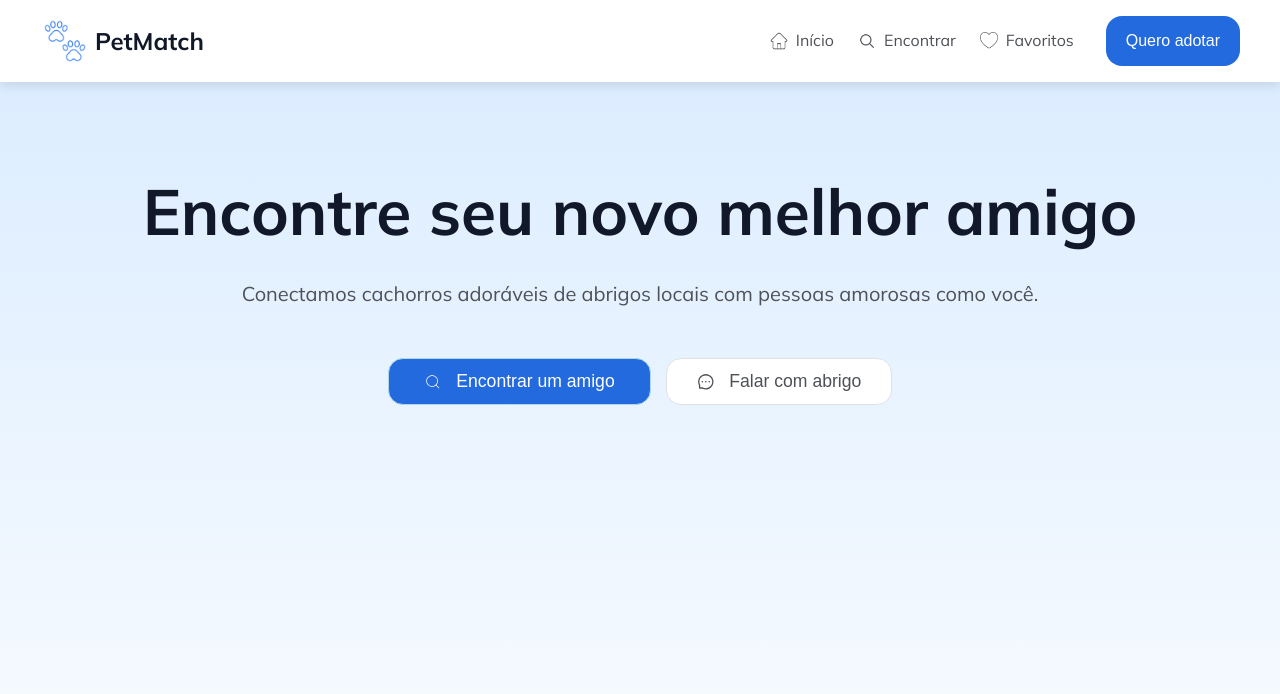
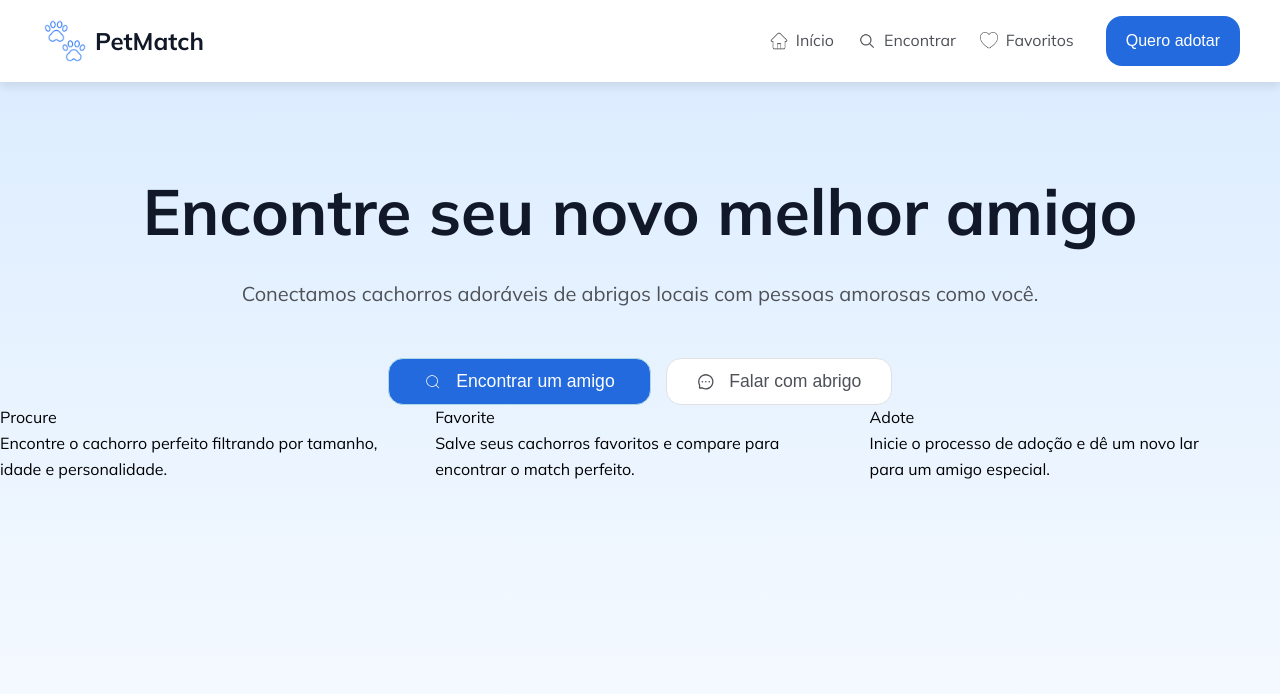
Before and after one commit to GGhiaroni/petmatch, a React (Vite) app: page / in a window 1280 px wide. Shown: the top 694 px of the page. Built offline with nearby package versions, Linux system fonts and the light colour scheme.

Commit message:
comecado os icones do hero section

```diff
--- a/src/componentes/HeroSection/index.jsx
+++ b/src/componentes/HeroSection/index.jsx
@@ -1,6 +1,7 @@
 import { AiOutlineMessage } from "react-icons/ai";
 import { CiSearch } from "react-icons/ci";
 import styled from "styled-components";
+import HeroSectionIcones from "../HeroSectionIcones";
 
 const HeroSectionContainer = styled.section`
   margin: 10rem auto;
@@ -68,6 +69,7 @@ const HeroSection = () => {
           Falar com abrigo
         </BtnContato>
       </ContainerBotoes>
+      <HeroSectionIcones />
     </HeroSectionContainer>
   );
 };
--- /dev/null
+++ b/src/componentes/HeroSectionIcones/index.jsx
@@ -0,0 +1,43 @@
+import styled from "styled-components";
+
+const ContainerIcones = styled.div`
+  display: flex;
+  gap: 3rem;
+`;
+
+const ItemIcone = styled.div`
+  display: flex;
+  flex-direction: column;
+  align-items: flex-start;
+`;
+
+const TituloIcone = styled.div`
+  font-size: 1rem;
+`;
+
+const DescricaoIcone = styled.div`
+  font-size: 1rem;
+`;
+
+const HeroSectionIcones = () => {
+  const titulos = ["Procure", "Favorite", "Adote"];
+  const descricoes = [
+    "Encontre o cachorro perfeito filtrando por tamanho, idade e personalidade.",
+    "Salve seus cachorros favoritos e compare para encontrar o match perfeito.",
+    "Inicie o processo de adoção e dê um novo lar para um amigo especial.",
+  ];
+
+  return (
+    <ContainerIcones>
+      {titulos.map((titulo, index) => (
+        <ItemIcone key={index}>
+          <TituloIcone>{titulo}</TituloIcone>
+          <DescricaoIcone>{descricoes[index]}</DescricaoIcone>
+        </ItemIcone>
+      ))}
+      <DescricaoIcone></DescricaoIcone>
+    </ContainerIcones>
+  );
+};
+
+export default HeroSectionIcones;
```
